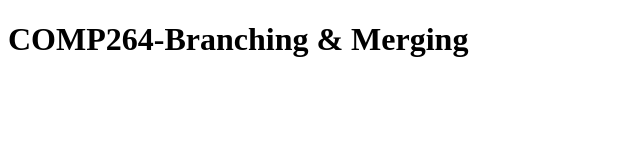
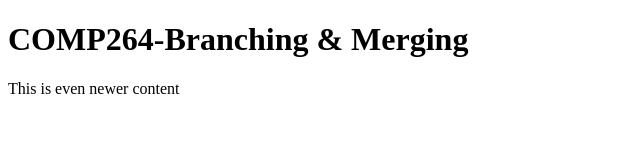
Before and after one commit to carterlc/Branching-and-Merging-Exercise, a plain HTML site: page index.html in a window 1280 px wide. Shown: the whole page, without its empty margins (0-640 px from the left). Drawn offline with Linux system fonts and the light colour scheme.

Commit message:
Modified index.html

```diff
--- a/index.html
+++ b/index.html
@@ -8,5 +8,6 @@
 </head>
 <body>
     <h1>COMP264-Branching & Merging</h1>
+    <p>This is even newer content</p>
 </body>
 </html>
```
